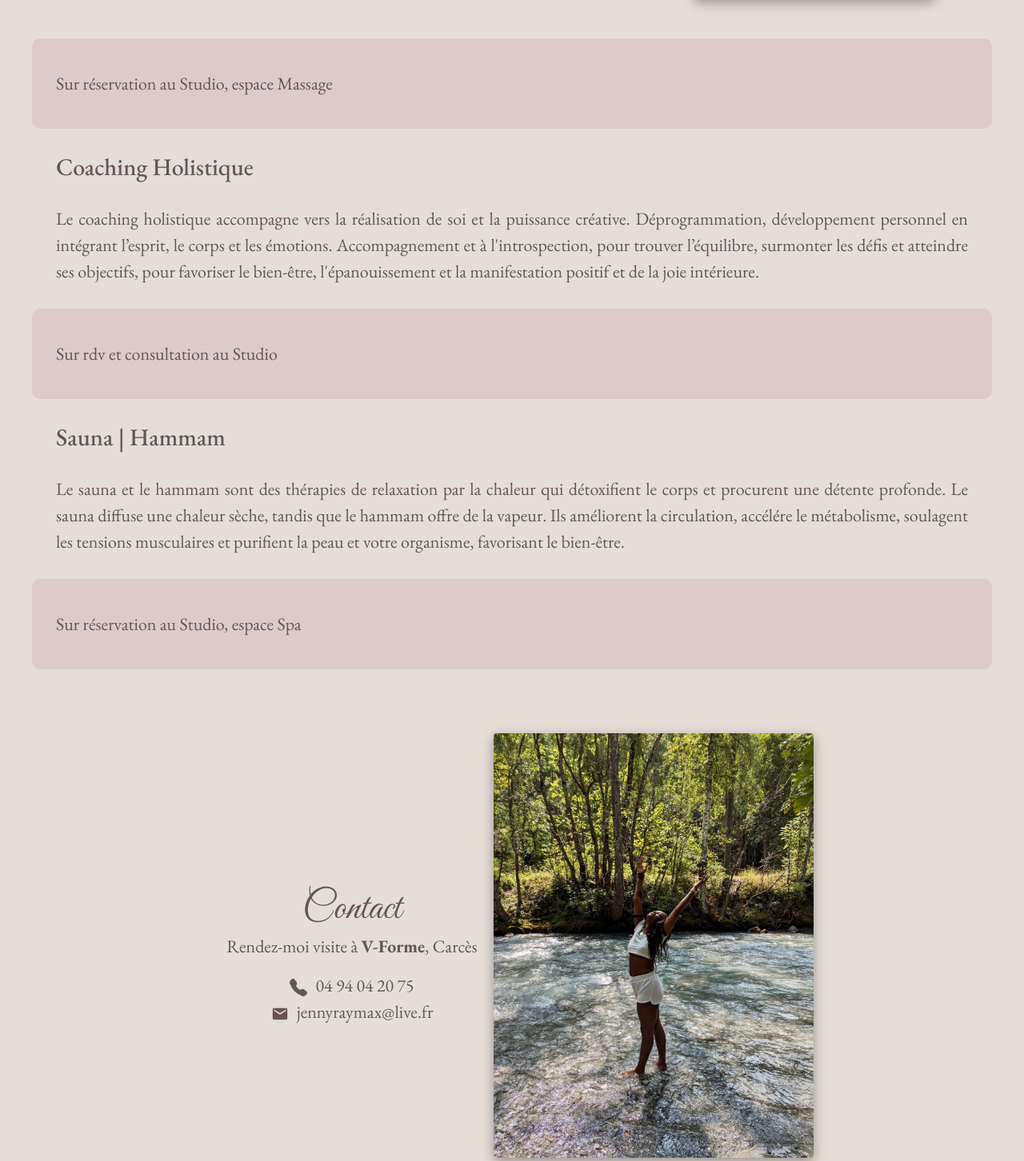
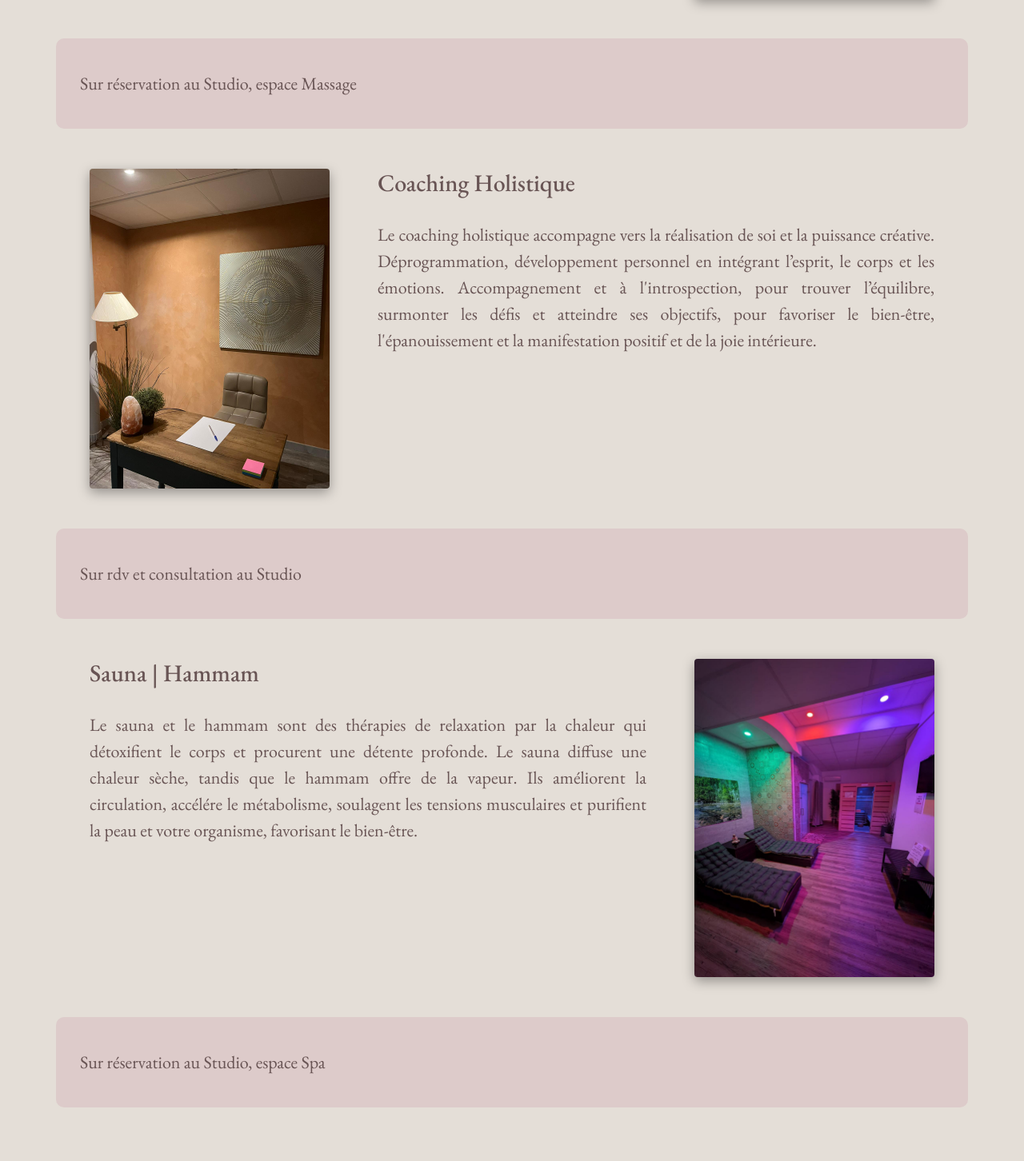
Before and after one commit to GeorginaMudditt/JennyYoga, a React (Vite) app: page / in a window 1280 px wide. Shown: the part 5588-7040 px from the top of the page at 80% size. Built offline with nearby package versions, Linux system fonts and the light colour scheme; a web font is replaced by a local one.

Commit message:
add sauna and coaching images

```diff
--- a/src/AutresPrestations.css
+++ b/src/AutresPrestations.css
@@ -20,13 +20,19 @@
   align-self: center;
 }
 
+.AutresPrestations .text-container {
+  padding: 20px 40px;
+}
+
 .AutresPrestations .container {
   display: flex;
   margin-bottom: 20px;
 }
 
 .AutresPrestations .meditation-image,
-.massage-image {
+.massage-image,
+.coaching-image,
+.sauna-image {
   width: 300px;
   object-fit: cover;
   border-radius: 4px;
@@ -42,10 +48,6 @@
   padding: 10px 0;
   border-radius: 10px;
   margin-bottom: 20px;
-}
-
-.AutresPrestations .massage-text {
-  padding: 20px 40px;
 }
 
 .AutresPrestations .btn {
--- a/src/AutresPrestations.tsx
+++ b/src/AutresPrestations.tsx
@@ -2,12 +2,14 @@ import "./App.css";
 import "./AutresPrestations.css";
 import meditation from "./assets/meditation-new.jpeg";
 import massage from "./assets/massage-new.jpeg";
+import coaching from "./assets/coaching-new.jpeg";
+import sauna from "./assets/sauna-hammam-new.jpeg";
 
 function AutresPrestations() {
   return (
     <>
       <div className="AutresPrestations">
-        <div className="massage-text">
+        <div className="text-container">
           <h1>Autres Prestations</h1>
 
           <div className="container">
@@ -36,7 +38,7 @@ function AutresPrestations() {
           </div>
           {/* <button className="btn meditation">Plus d'informations</button> */}
           <div className="container">
-            <div className="meditation-description">
+            <div className="massage-description">
               <h2 id="massage-section">Massage et soins énergétiques</h2>
               <p>
                 Le massage ( massage des 5 continents, massage énergétique et
@@ -55,29 +57,43 @@ function AutresPrestations() {
             <p>Sur réservation au Studio, espace Massage</p>
           </div>
           {/* <button className="btn massages">Plus d'informations</button> */}
+          <div className="container">
+            <img
+              className="coaching-image"
+              src={coaching}
+              alt="holistic coaching"
+            />
+            <div className="coaching-description">
               <h2 id="coaching-section">Coaching Holistique</h2>
               <p>
-            Le coaching holistique accompagne vers la réalisation de soi et la
-            puissance créative. Déprogrammation, développement personnel en
-            intégrant l’esprit, le corps et les émotions. Accompagnement et à
-            l'introspection, pour trouver l’équilibre, surmonter les défis et
-            atteindre ses objectifs, pour favoriser le bien-être,
+                Le coaching holistique accompagne vers la réalisation de soi et
+                la puissance créative. Déprogrammation, développement personnel
+                en intégrant l’esprit, le corps et les émotions. Accompagnement
+                et à l'introspection, pour trouver l’équilibre, surmonter les
+                défis et atteindre ses objectifs, pour favoriser le bien-être,
                 l'épanouissement et la manifestation positif et de la joie
                 intérieure.
               </p>
+            </div>
+          </div>
           <div className="coaching-info">
             <p>Sur rdv et consultation au Studio</p>
           </div>
           {/* <button className="btn coaching">Plus d'informations</button> */}
+          <div className="container">
+            <div className="sauna-description">
               <h2 id="sauna-section">Sauna | Hammam</h2>
               <p>
                 Le sauna et le hammam sont des thérapies de relaxation par la
-            chaleur qui détoxifient le corps et procurent une détente profonde.
-            Le sauna diffuse une chaleur sèche, tandis que le hammam offre de la
-            vapeur. Ils améliorent la circulation, accélére le métabolisme,
-            soulagent les tensions musculaires et purifient la peau et votre
-            organisme, favorisant le bien-être.
+                chaleur qui détoxifient le corps et procurent une détente
+                profonde. Le sauna diffuse une chaleur sèche, tandis que le
+                hammam offre de la vapeur. Ils améliorent la circulation,
+                accélére le métabolisme, soulagent les tensions musculaires et
+                purifient la peau et votre organisme, favorisant le bien-être.
               </p>
+            </div>
+            <img className="sauna-image" src={sauna} alt="sauna" />
+          </div>
           <div className="sauna-info">
             <p>Sur réservation au Studio, espace Spa</p>
           </div>
```
Also changed, not shown: src/assets/coaching-new.jpeg (added), src/assets/sauna-hammam-new.jpeg (added). Lines whose indentation alone changed are shown as unchanged.
